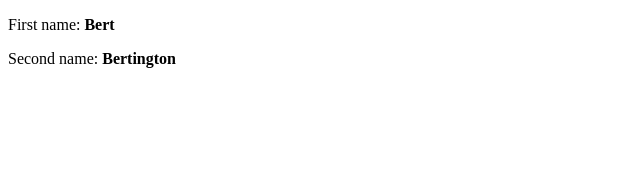
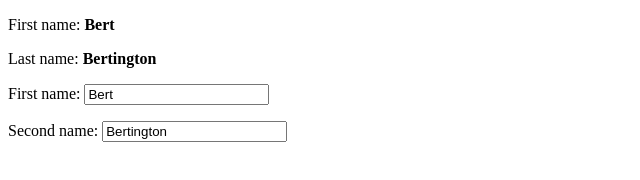
Before and after one commit to jrc-16/learning-knockoutjs, a plain HTML site: page index.html in a window 1280 px wide. Shown: the whole page, without its empty margins (0-640 px from the left). Drawn offline with Linux system fonts and the light colour scheme.

Commit message:
Value bindings and KO observables example

```diff
--- a/index.html
+++ b/index.html
@@ -7,13 +7,17 @@
 <body>
 	<!--
 		/**
- 	     * data-bind attributes are how Knockout lets you declaratively associate viewmodel properties with DOM elements.
+ 	     * Use the value binding on an input element for editable data
 		 */
 	-->
 
-	<!-- // firsName etc are text bindings -->
+	<!-- // firsName etc update in the UI thanks to KO observables -->
 	<p>First name: <strong data-bind="text: firstName"></strong></p>
-	<p>Second name: <strong data-bind="text: lastName"></strong></p>
+	<p>Last name: <strong data-bind="text: lastName"></strong></p>
+
+	<!-- // firsName etc are value bindings -->
+	<p>First name: <input data-bind="value: firstName" /></p>
+	<p>Second name: <input data-bind="value: lastName" /></p>
 </body>
 <script type="text/javascript" src="js/knockout.js"></script>
 <script type="text/javascript" src="js/app.js"></script>
--- a/js/app.js
+++ b/js/app.js
@@ -2,10 +2,10 @@
  * This is a simple viewmodel - javascript that defines the data and behavior of your UI
  */
 
-// AppViewModel() sets properties which are declared in the text data binding in index.html
+// 'observables' are properties that automatically issue notifications when their values change
 function AppViewModel() {
-	this.firstName = "Bert";
-	this.lastName = "Bertington";
+	this.firstName = ko.observable("Bert");
+	this.lastName = ko.observable("Bertington");
 }
 
 // Activates knockout.js
```
Also changed, not shown: readme.md.
